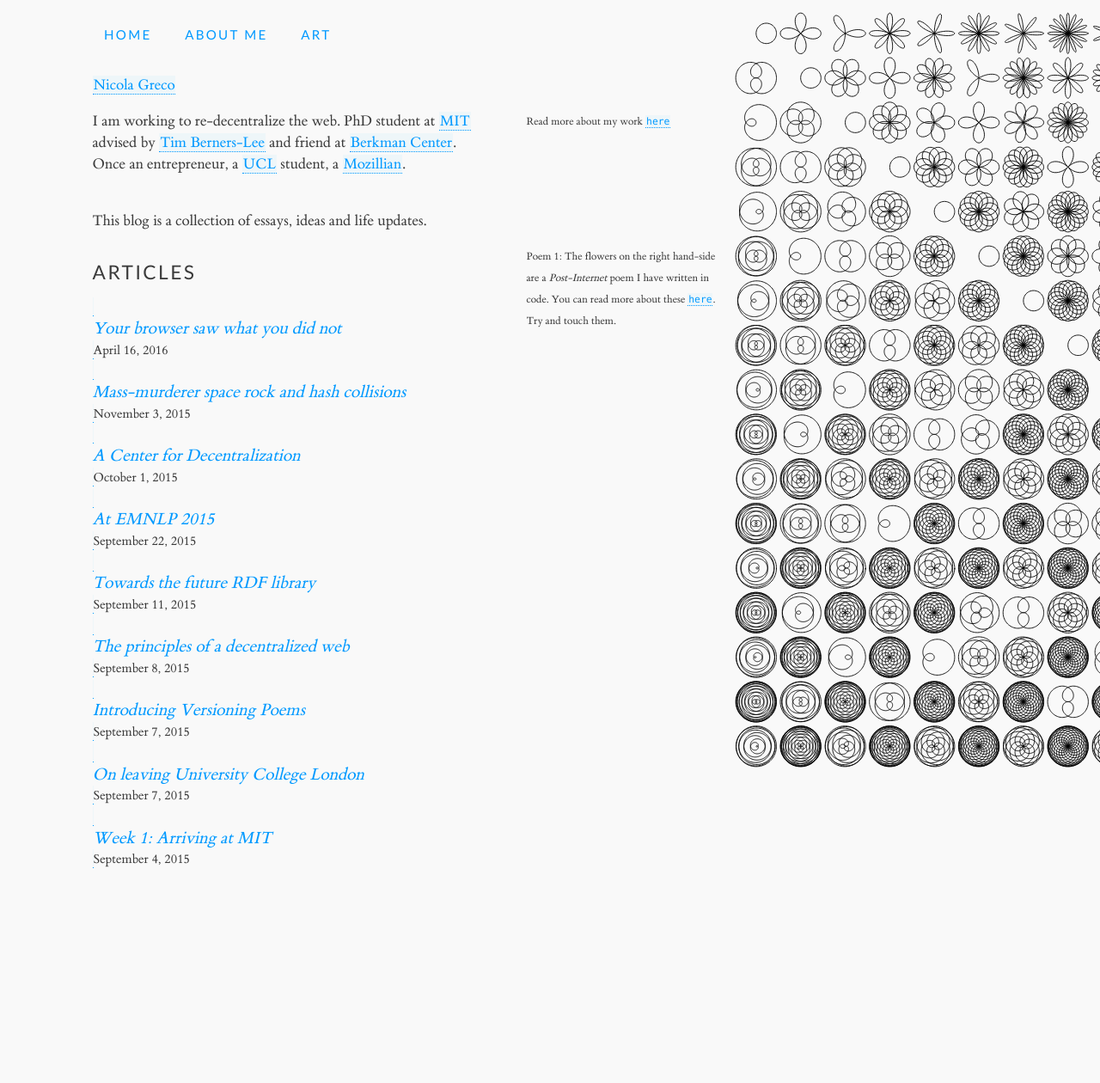
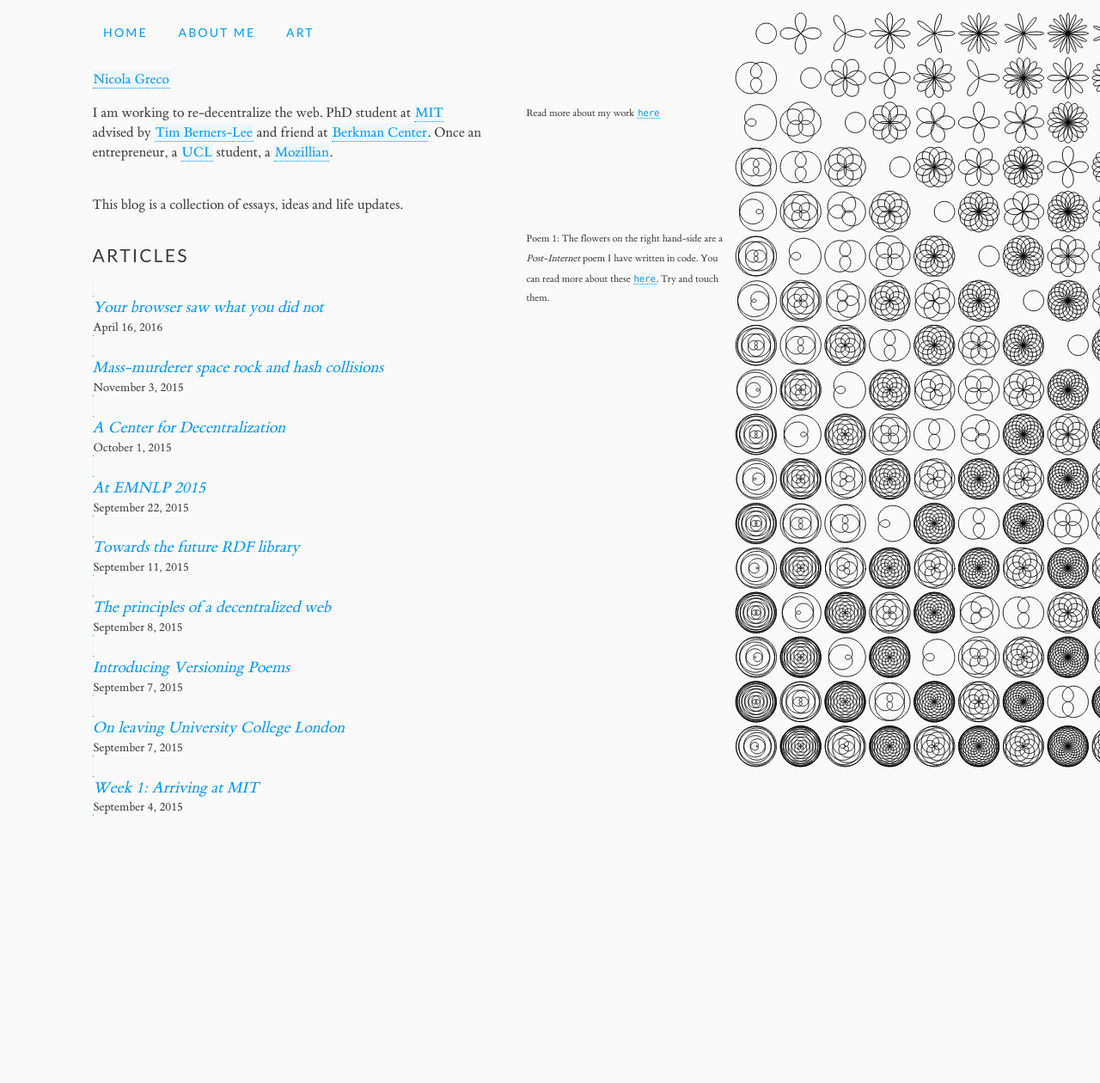
Before and after one commit to nicola/nicola.github.io, a Jekyll site: the page built from index.html, in a window 1280 px wide. Shown: the whole page at 86% size. Built offline with Jekyll 4.4.1, drawn with Linux system fonts in a browser that asks for light colours.

Commit message:
smaller text

```diff
--- a/css/tufte.scss
+++ b/css/tufte.scss
@@ -62,22 +62,22 @@ html{
     }
   @media screen and (min-width: 1000px){
     html{
-      font-size: 14px;
+      font-size: 13px;
     }
     }
   @media screen and (min-width: 1100px){
     html{
-      font-size: 14px;
+      font-size: 13px;
     }
     }
   @media screen and (min-width: 1200px){
     html{
-      font-size: 14px;
+      font-size: 13px;
     }
     }
   @media screen and (min-width: 1300px){
     html{
-      font-size: 14px;
+      font-size: 13px;
     }
     }
 
```
